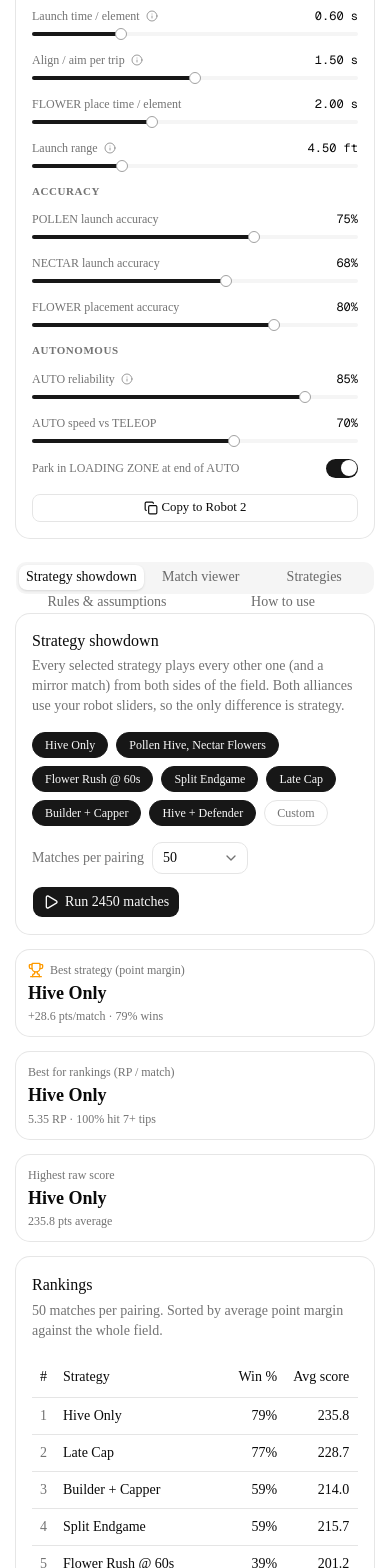
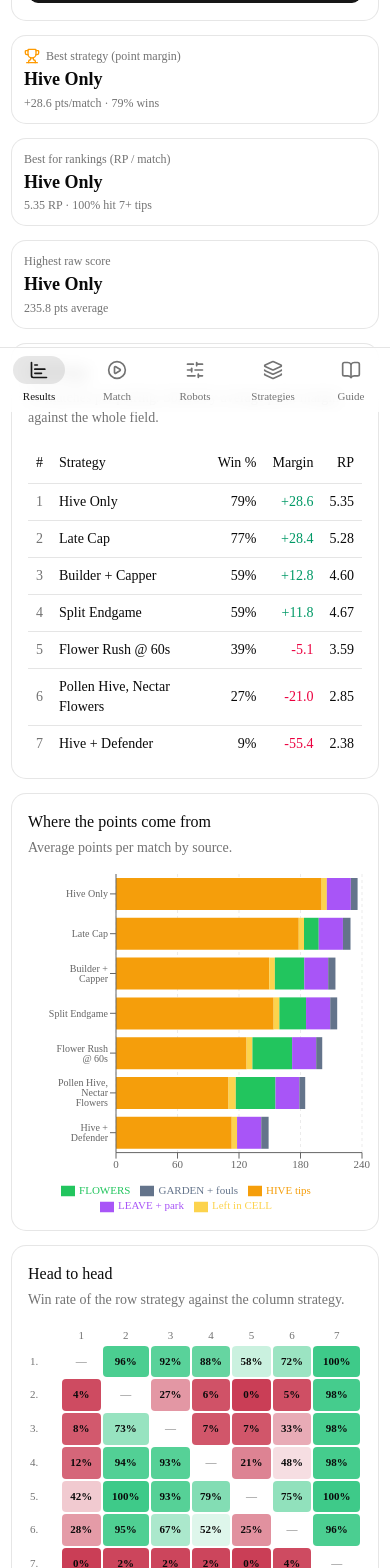
Before and after one commit to 6603GuildofGears/biobuzz-strategy-lab, a Next.js app: page / in a window 390 px wide. Shown: the part 432-2000 px from the top of the page. Built offline with nearby package versions, Linux system fonts and the light colour scheme.

Commit message:
Mobile layout: bottom navigation, dedicated Robots screen, compact tables and match controls
Co-authored-by: luke.meier <luke.meier@example.com>

```diff
--- a/src/components/sim/guide.tsx
+++ b/src/components/sim/guide.tsx
@@ -5,7 +5,7 @@ import { Card, CardContent, CardDescription, CardHeader, CardTitle } from "@/com
 const STEPS = [
   {
     title: "Describe your robots",
-    body: "In the left panel, open Robot 1 and Robot 2 and set how fast and accurate each robot is. Start with a preset (Rookie, Average, Elite) and then fine-tune it. Both alliances use these same robots, so every result comes down to strategy, not hardware.",
+    body: "Open the robot settings (the left panel on a computer, the Robots tab on a phone). Go to Robot 1 and Robot 2 and set how fast and accurate each robot is. Start with a preset (Rookie, Average, Elite) and then fine-tune it. Both alliances use these same robots, so every result comes down to strategy, not hardware.",
   },
   {
     title: "Check the game assumptions",
@@ -61,7 +61,7 @@ const LIMITS = [
   "Field positions (FLOWERS, LOADING ZONES, GARDENS) are approximated from the manual figures, not taken from official CAD.",
   "Robots follow simple, consistent decision rules. Real drivers adapt, make mistakes, and sometimes break down.",
   "Fouls only come from defense. Other penalties aren't modeled.",
-  "See the Rules & assumptions tab for exactly what comes from the manual and what is an estimate.",
+  "See Rules & assumptions for exactly what comes from the manual and what is an estimate.",
 ];
 
 export function Guide() {
--- a/src/components/sim/showdown.tsx
+++ b/src/components/sim/showdown.tsx
@@ -11,6 +11,7 @@ import { Select, SelectContent, SelectItem, SelectTrigger, SelectValue } from "@
 import { Table, TableBody, TableCell, TableHead, TableHeader, TableRow } from "@/components/ui/table";
 import { runTournament, type TournamentResult } from "@/lib/sim/tournament";
 import type { GameSettings, RobotProfile, Strategy } from "@/lib/sim/types";
+import { useIsMobile } from "@/hooks/use-is-mobile";
 import { cn } from "@/lib/utils";
 
 const MATCH_OPTIONS = [20, 50, 100, 200];
@@ -41,6 +42,7 @@ export function Showdown({
   const [result, setResult] = useState<{ res: TournamentResult; version: number; strategies: Strategy[] } | null>(null);
   const [error, setError] = useState<string | null>(null);
   const runId = useRef(0);
+  const isMobile = useIsMobile();
 
   const selected = strategies.filter((s) => enabled.has(s.id));
 
@@ -135,7 +137,7 @@ export function Showdown({
                 </SelectContent>
               </Select>
             </div>
-            <Button onClick={run} disabled={running || selected.length < 2}>
+            <Button onClick={run} disabled={running || selected.length < 2} className="max-sm:h-10 max-sm:w-full">
               {running ? <Loader2 className="animate-spin" /> : <Play />}
               {running ? "Simulating…" : `Run ${selected.length * selected.length * perPair} matches`}
             </Button>
@@ -188,31 +190,31 @@ export function Showdown({
                     <TableHead>#</TableHead>
                     <TableHead>Strategy</TableHead>
                     <TableHead className="text-right">Win %</TableHead>
-                    <TableHead className="text-right">Avg score</TableHead>
+                    <TableHead className="hidden text-right sm:table-cell">Avg score</TableHead>
                     <TableHead className="text-right">Margin</TableHead>
-                    <TableHead className="text-right">± SD</TableHead>
-                    <TableHead className="text-right">Tips</TableHead>
-                    <TableHead className="text-right">FLOWER pts</TableHead>
+                    <TableHead className="hidden text-right md:table-cell">± SD</TableHead>
+                    <TableHead className="hidden text-right sm:table-cell">Tips</TableHead>
+                    <TableHead className="hidden text-right md:table-cell">FLOWER pts</TableHead>
                     <TableHead className="text-right">RP</TableHead>
-                    <TableHead className="text-right">4+ / 7+ tips</TableHead>
+                    <TableHead className="hidden text-right md:table-cell">4+ / 7+ tips</TableHead>
                   </TableRow>
                 </TableHeader>
                 <TableBody>
                   {ranked.map((s, i) => (
                     <TableRow key={s.id}>
                       <TableCell className="text-muted-foreground">{i + 1}</TableCell>
-                      <TableCell className="font-medium">{s.name}</TableCell>
+                      <TableCell className="font-medium whitespace-normal">{s.name}</TableCell>
                       <TableCell className="text-right tabular-nums">{pct((s.wins + s.ties * 0.5) / s.matches)}</TableCell>
-                      <TableCell className="text-right tabular-nums">{s.avgScore.toFixed(1)}</TableCell>
+                      <TableCell className="hidden text-right tabular-nums sm:table-cell">{s.avgScore.toFixed(1)}</TableCell>
                       <TableCell className={cn("text-right tabular-nums", s.avgMargin >= 0 ? "text-emerald-600" : "text-rose-600")}>
                         {s.avgMargin >= 0 ? "+" : ""}
                         {s.avgMargin.toFixed(1)}
                       </TableCell>
-                      <TableCell className="text-right text-muted-foreground tabular-nums">{s.scoreStdDev.toFixed(0)}</TableCell>
-                      <TableCell className="text-right tabular-nums">{s.avgTips.toFixed(1)}</TableCell>
-                      <TableCell className="text-right tabular-nums">{(s.breakdown.flowerBottom + s.breakdown.flowerOwned).toFixed(1)}</TableCell>
+                      <TableCell className="hidden text-right text-muted-foreground tabular-nums md:table-cell">{s.scoreStdDev.toFixed(0)}</TableCell>
+                      <TableCell className="hidden text-right tabular-nums sm:table-cell">{s.avgTips.toFixed(1)}</TableCell>
+                      <TableCell className="hidden text-right tabular-nums md:table-cell">{(s.breakdown.flowerBottom + s.breakdown.flowerOwned).toFixed(1)}</TableCell>
                       <TableCell className="text-right tabular-nums">{s.avgRP.toFixed(2)}</TableCell>
-                      <TableCell className="text-right text-muted-foreground tabular-nums">
+                      <TableCell className="hidden text-right text-muted-foreground tabular-nums md:table-cell">
                         {pct(s.p1Rate)} / {pct(s.p2Rate)}
                       </TableCell>
                     </TableRow>
@@ -229,12 +231,12 @@ export function Showdown({
                 <CardDescription>Average points per match by source.</CardDescription>
               </CardHeader>
               <CardContent>
-                <div className="h-[340px]">
+                <div className="h-[340px] max-sm:-mx-2">
                   <ResponsiveContainer width="100%" height="100%">
-                    <BarChart data={chartData} layout="vertical" margin={{ left: 12, right: 12 }}>
+                    <BarChart data={chartData} layout="vertical" margin={isMobile ? { left: 0, right: 8 } : { left: 12, right: 12 }}>
                       <CartesianGrid horizontal={false} strokeDasharray="3 3" opacity={0.4} />
                       <XAxis type="number" fontSize={11} />
-                      <YAxis type="category" dataKey="name" width={150} fontSize={11} />
+                      <YAxis type="category" dataKey="name" width={isMobile ? 96 : 150} fontSize={isMobile ? 10 : 11} />
                       <Tooltip contentStyle={{ fontSize: 12 }} />
                       <Legend wrapperStyle={{ fontSize: 11 }} />
                       {SERIES.map((s) => (
@@ -249,10 +251,12 @@ export function Showdown({
             <Card>
               <CardHeader>
                 <CardTitle className="text-base">Head to head</CardTitle>
-                <CardDescription>Win rate of the row strategy against the column strategy (average margin underneath).</CardDescription>
+                <CardDescription>
+                  Win rate of the row strategy against the column strategy{isMobile ? "." : " (average margin underneath)."}
+                </CardDescription>
               </CardHeader>
               <CardContent className="overflow-x-auto">
-                <HeadToHead result={result.res} strategies={result.strategies} />
+                <HeadToHead result={result.res} strategies={result.strategies} compact={isMobile} />
               </CardContent>
             </Card>
           </div>
@@ -279,14 +283,15 @@ function Highlight({ icon, label, value, detail }: { icon?: React.ReactNode; lab
   );
 }
 
-function HeadToHead({ result, strategies }: { result: TournamentResult; strategies: Strategy[] }) {
+function HeadToHead({ result, strategies, compact }: { result: TournamentResult; strategies: Strategy[]; compact?: boolean }) {
   const color = (w: number) => {
     const hue = w >= 0.5 ? 152 : 350;
     const a = Math.min(1, Math.abs(w - 0.5) * 2);
     return `hsla(${hue}, 70%, 45%, ${0.12 + a * 0.75})`;
   };
   return (
-    <table className="w-full border-separate border-spacing-1 text-xs">
+    <div>
+      <table className={cn("w-full border-separate text-xs", compact ? "border-spacing-0.5 text-[11px]" : "border-spacing-1")}>
         <thead>
           <tr>
             <th />
@@ -302,7 +307,7 @@ function HeadToHead({ result, strategies }: { result: TournamentResult; strategi
             <tr key={s.id}>
               <th className="pr-2 text-left font-medium whitespace-nowrap">
                 <span className="mr-1 text-muted-foreground">{i + 1}.</span>
-              {s.name}
+                {!compact && s.name}
               </th>
               {strategies.map((o, j) => {
                 const w = result.matrix[i][j];
@@ -310,7 +315,7 @@ function HeadToHead({ result, strategies }: { result: TournamentResult; strategi
                 return (
                   <td
                     key={o.id}
-                  className="min-w-12 rounded px-1 py-1.5 text-center tabular-nums"
+                    className={cn("rounded text-center tabular-nums", compact ? "px-0.5 py-2" : "min-w-12 px-1 py-1.5")}
                     style={{ background: i === j ? "transparent" : color(w) }}
                     title={`${s.name} vs ${o.name}: ${pct(w)} win, ${m >= 0 ? "+" : ""}${m.toFixed(1)} pts`}
                   >
@@ -319,7 +324,7 @@ function HeadToHead({ result, strategies }: { result: TournamentResult; strategi
                     ) : (
                       <>
                         <div className="font-semibold">{pct(w)}</div>
-                      <div className="text-[10px] opacity-80">
+                        <div className={cn("text-[10px] opacity-80", compact && "hidden")}>
                           {m >= 0 ? "+" : ""}
                           {m.toFixed(0)}
                         </div>
@@ -332,5 +337,15 @@ function HeadToHead({ result, strategies }: { result: TournamentResult; strategi
           ))}
         </tbody>
       </table>
+      {compact && (
+        <ol className="mt-3 grid gap-1 text-xs text-muted-foreground">
+          {strategies.map((s, i) => (
+            <li key={s.id}>
+              <span className="font-medium text-foreground">{i + 1}.</span> {s.name}
+            </li>
+          ))}
+        </ol>
+      )}
+    </div>
   );
 }
--- a/src/components/sim/simulator.tsx
+++ b/src/components/sim/simulator.tsx
@@ -1,12 +1,14 @@
 "use client";
 
-import { BookOpen, Copy, Hexagon } from "lucide-react";
+import { BookOpen, ChartBar, Copy, Hexagon, Layers, PlayCircle, SlidersHorizontal } from "lucide-react";
 import { useMemo, useState } from "react";
 import { Button } from "@/components/ui/button";
 import { Card, CardContent } from "@/components/ui/card";
 import { Tabs, TabsContent, TabsList, TabsTrigger } from "@/components/ui/tabs";
+import { useIsMobile } from "@/hooks/use-is-mobile";
 import { DEFAULT_SETTINGS, PRESETS, STRATEGIES, defaultCustom } from "@/lib/sim/strategies";
 import type { GameSettings, RobotProfile, Strategy } from "@/lib/sim/types";
+import { cn } from "@/lib/utils";
 import { Assumptions } from "./assumptions";
 import { Guide } from "./guide";
 import { MatchViewer } from "./match-viewer";
@@ -14,12 +16,27 @@ import { ProfileEditor, SettingsEditor } from "./profile-editor";
 import { Showdown } from "./showdown";
 import { StrategyLibrary } from "./strategy-library";
 
+/** "robots" only exists on phones, where the settings panel gets its own screen. */
+type View = "showdown" | "match" | "robots" | "strategies" | "rules" | "guide";
+
+const MOBILE_NAV: { view: View; label: string; icon: React.ComponentType<{ className?: string }> }[] = [
+  { view: "showdown", label: "Results", icon: ChartBar },
+  { view: "match", label: "Match", icon: PlayCircle },
+  { view: "robots", label: "Robots", icon: SlidersHorizontal },
+  { view: "strategies", label: "Strategies", icon: Layers },
+  { view: "guide", label: "Guide", icon: BookOpen },
+];
+
 export function Simulator() {
   const [profiles, setProfiles] = useState<[RobotProfile, RobotProfile]>([{ ...PRESETS.Average }, { ...PRESETS.Average }]);
   const [settings, setSettings] = useState<GameSettings>(DEFAULT_SETTINGS);
   const [custom, setCustom] = useState<Strategy>(defaultCustom);
   const [version, setVersion] = useState(0);
-  const [tab, setTab] = useState("showdown");
+  const [tab, setTab] = useState<View>("showdown");
+  const isMobile = useIsMobile();
+
+  const view: View = !isMobile && tab === "robots" ? "showdown" : tab;
+  const showRobots = isMobile && view === "robots";
 
   const bump = () => setVersion((v) => v + 1);
   const strategies = useMemo(() => [...STRATEGIES, custom], [custom]);
@@ -33,23 +50,33 @@ export function Simulator() {
     bump();
   };
 
+  const go = (v: View) => {
+    setTab(v);
+    if (isMobile) window.scrollTo({ top: 0 });
+  };
+
   return (
-    <div className="mx-auto flex w-full max-w-[1600px] flex-1 flex-col gap-6 px-4 py-6 lg:px-8">
+    <div className="mx-auto flex w-full max-w-[1600px] flex-1 flex-col gap-4 px-3 pt-4 pb-[calc(5.5rem+env(safe-area-inset-bottom))] sm:px-4 lg:gap-6 lg:px-8 lg:py-6">
       <header className="flex flex-col gap-1">
         <div className="flex flex-wrap items-center gap-2">
           <Hexagon className="size-6 fill-amber-400 text-amber-500" />
-          <h1 className="text-2xl font-bold tracking-tight">BIOBUZZ Strategy Lab</h1>
-          <Button variant="outline" size="sm" className="ml-auto" onClick={() => setTab("guide")}>
+          <h1 className="text-xl font-bold tracking-tight lg:text-2xl">BIOBUZZ Strategy Lab</h1>
+          <Button variant="outline" size="sm" className="ml-auto hidden lg:inline-flex" onClick={() => go("guide")}>
             <BookOpen /> How it works
           </Button>
         </div>
-        <p className="max-w-3xl text-sm text-muted-foreground">
+        <p className={cn("max-w-3xl text-sm text-muted-foreground", view !== "showdown" && "hidden lg:block")}>
           Monte Carlo simulator for the 2026–27 FTC game. Set how fast and accurate your robots are, then play the strategies against each other to see which one wins the most.
         </p>
       </header>
 
       <div className="grid gap-6 lg:grid-cols-[340px_minmax(0,1fr)]">
-        <aside className="lg:sticky lg:top-6 lg:max-h-[calc(100vh-3rem)] lg:self-start lg:overflow-y-auto">
+        <aside
+          className={cn(
+            "lg:sticky lg:top-6 lg:block lg:max-h-[calc(100vh-3rem)] lg:self-start lg:overflow-y-auto",
+            !showRobots && "hidden",
+          )}
+        >
           <Card>
             <CardContent>
               <Tabs defaultValue="r1">
@@ -97,24 +124,29 @@ export function Simulator() {
               </Tabs>
             </CardContent>
           </Card>
+          <div className="sticky bottom-[calc(4.75rem+env(safe-area-inset-bottom))] mt-3 lg:hidden">
+            <Button size="lg" className="h-11 w-full shadow-lg" onClick={() => go("showdown")}>
+              <ChartBar /> See results with these robots
+            </Button>
+          </div>
         </aside>
 
-        <main className="min-w-0">
-          <Tabs value={tab} onValueChange={(v) => setTab(String(v))}>
-            <TabsList className="flex-wrap">
+        <main className={cn("min-w-0", showRobots && "hidden")}>
+          <Tabs value={view} onValueChange={(v) => go(v as View)}>
+            <TabsList className="hidden flex-wrap lg:flex">
               <TabsTrigger value="showdown">Strategy showdown</TabsTrigger>
               <TabsTrigger value="match">Match viewer</TabsTrigger>
               <TabsTrigger value="strategies">Strategies</TabsTrigger>
               <TabsTrigger value="rules">Rules &amp; assumptions</TabsTrigger>
               <TabsTrigger value="guide">How to use</TabsTrigger>
             </TabsList>
-            <TabsContent value="showdown" className="pt-3">
+            <TabsContent value="showdown" className="lg:pt-3">
               <Showdown strategies={strategies} profiles={profiles} settings={settings} configVersion={version} />
             </TabsContent>
-            <TabsContent value="match" className="pt-3">
+            <TabsContent value="match" className="lg:pt-3">
               <MatchViewer strategies={strategies} profiles={profiles} settings={settings} />
             </TabsContent>
-            <TabsContent value="strategies" className="pt-3">
+            <TabsContent value="strategies" className="lg:pt-3">
               <StrategyLibrary
                 strategies={STRATEGIES}
                 custom={custom}
@@ -124,15 +156,45 @@ export function Simulator() {
                 }}
               />
             </TabsContent>
-            <TabsContent value="rules" className="pt-3">
+            <TabsContent value="rules" className="lg:pt-3">
               <Assumptions />
             </TabsContent>
-            <TabsContent value="guide" className="pt-3">
+            <TabsContent value="guide" className="space-y-4 lg:pt-3">
               <Guide />
+              {isMobile && <Assumptions />}
             </TabsContent>
           </Tabs>
         </main>
       </div>
+
+      <nav
+        aria-label="Sections"
+        className="fixed inset-x-0 bottom-0 z-40 border-t bg-background/95 pb-[env(safe-area-inset-bottom)] backdrop-blur supports-backdrop-filter:bg-background/80 lg:hidden"
+      >
+        <ul className="mx-auto grid max-w-lg grid-cols-5">
+          {MOBILE_NAV.map(({ view: v, label, icon: Icon }) => {
+            const active = view === v || (v === "guide" && view === "rules");
+            return (
+              <li key={v}>
+                <button
+                  type="button"
+                  onClick={() => go(v)}
+                  aria-current={active ? "page" : undefined}
+                  className={cn(
+                    "flex h-16 w-full flex-col items-center justify-center gap-1 text-[11px] font-medium transition-colors",
+                    active ? "text-primary" : "text-muted-foreground active:text-foreground",
+                  )}
+                >
+                  <span className={cn("rounded-full px-4 py-1 transition-colors", active && "bg-primary/10")}>
+                    <Icon className="size-5" />
+                  </span>
+                  {label}
+                </button>
+              </li>
+            );
+          })}
+        </ul>
+      </nav>
     </div>
   );
 }
--- /dev/null
+++ b/src/hooks/use-is-mobile.ts
@@ -0,0 +1,20 @@
+"use client";
+
+import { useSyncExternalStore } from "react";
+
+/** Matches Tailwind's `lg` breakpoint: below it the app uses the phone layout. */
+const QUERY = "(max-width: 1023px)";
+
+const subscribe = (cb: () => void) => {
+  const mq = window.matchMedia(QUERY);
+  mq.addEventListener("change", cb);
+  return () => mq.removeEventListener("change", cb);
+};
+
+export function useIsMobile() {
+  return useSyncExternalStore(
+    subscribe,
+    () => window.matchMedia(QUERY).matches,
+    () => false,
+  );
+}
```
Also changed, not shown: src/components/sim/match-viewer.tsx (+18 -17 lines). Lines whose indentation alone changed are shown as unchanged.
